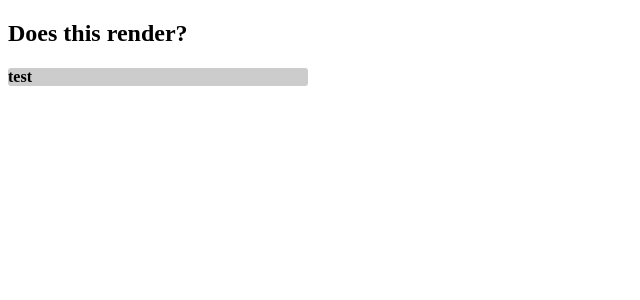
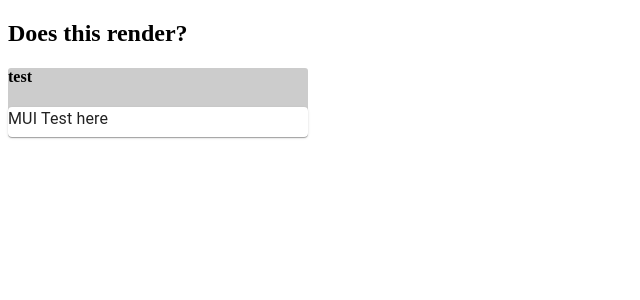
Before and after one commit to ColinSand/trello_clone, a React (Create React App) app: page / in a window 1280 px wide. Shown: the top 300 px of the page, without its empty margins (0-640 px from the left). Built offline with nearby package versions, Linux system fonts and the light colour scheme.

Commit message:
Adds mui cards to TrelloCard component

```diff
--- a/package.json
+++ b/package.json
@@ -3,6 +3,8 @@
   "version": "0.1.0",
   "private": true,
   "dependencies": {
+    "@emotion/react": "^11.5.0",
+    "@emotion/styled": "^11.3.0",
     "@mui/material": "^5.0.6",
     "@testing-library/jest-dom": "^5.15.0",
     "@testing-library/react": "^11.2.7",
--- /dev/null
+++ b/src/components/TrelloCard.js
@@ -0,0 +1,12 @@
+import React from "react";
+import Card from "@mui/material/Card";
+import Typography from "@mui/material/Typography";
+
+const TrelloCard = () => {
+  return (
+    <Card>
+      <Typography gutterBottom>MUI Test here</Typography>
+    </Card>
+  );
+};
+export default TrelloCard;
--- a/src/components/TrelloList.js
+++ b/src/components/TrelloList.js
@@ -1,9 +1,11 @@
 import React from "react";
+import TrelloCard from "./TrelloCard";
 
 const TrelloList = ({ title }) => {
   return (
     <div style={styles.container}>
       <h4>{title}</h4>
+      <TrelloCard></TrelloCard>
     </div>
   );
 };
```
Also changed, not shown: 1 other file (tests, documents, lock files or other folders).
